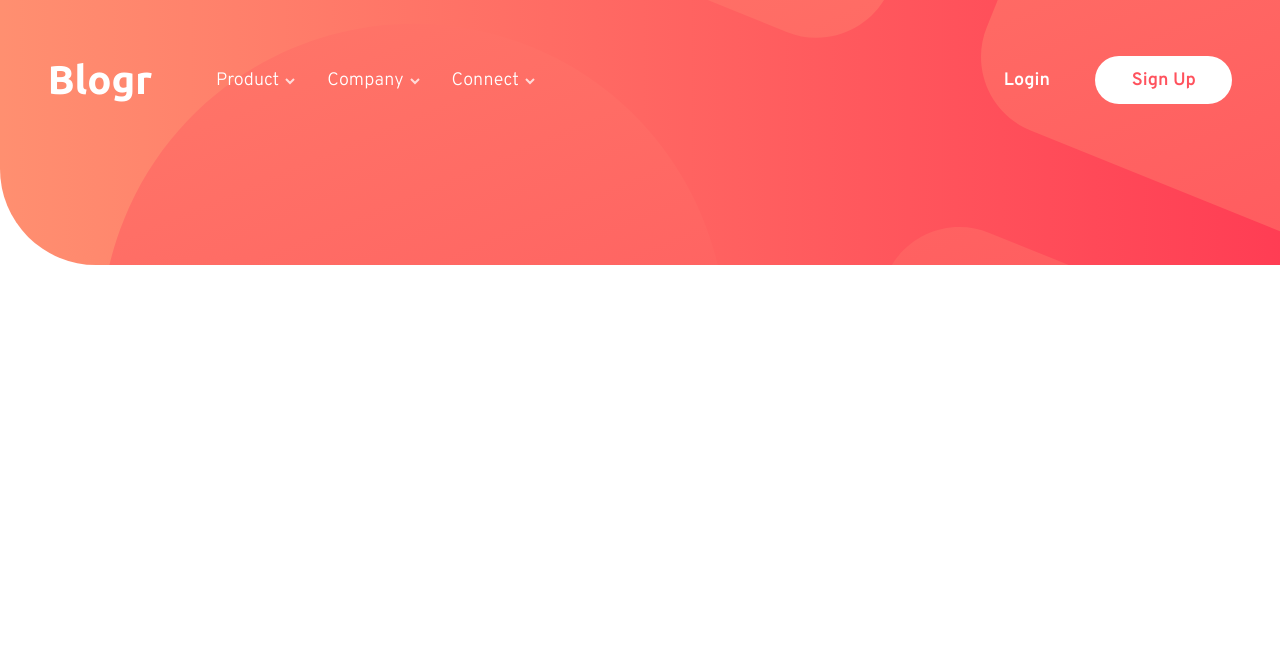
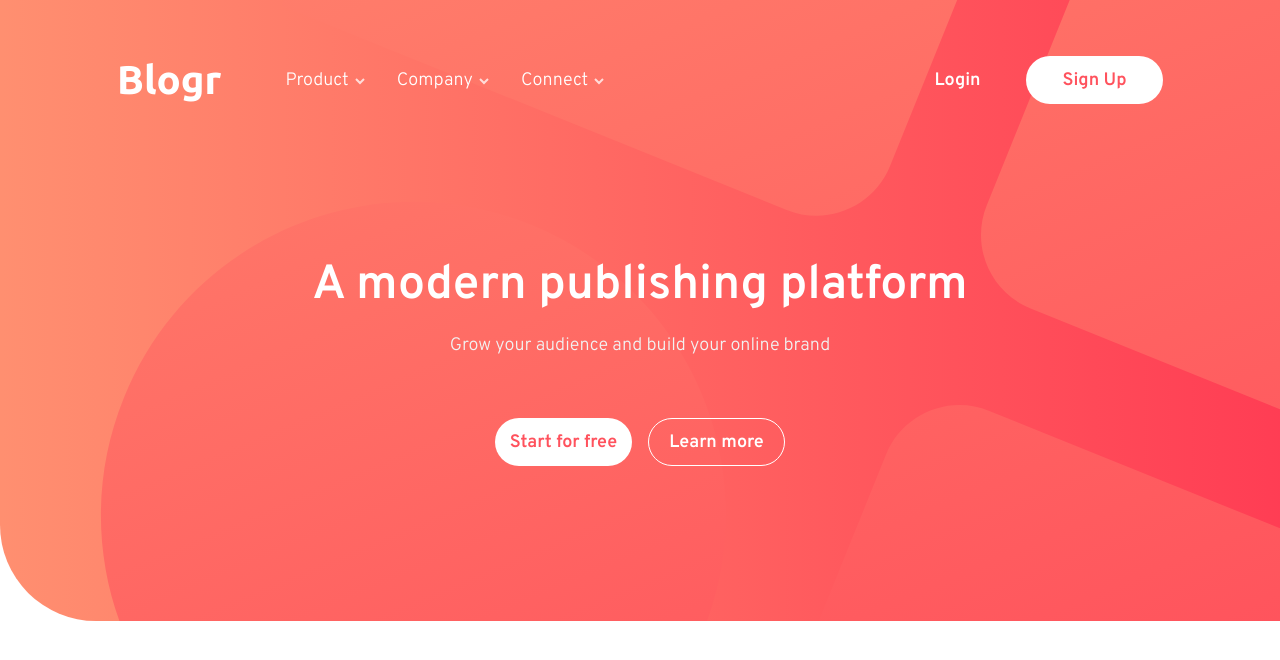
Before and after one commit to hyundonny/blogr-landing-page, a React (Create React App) app: page / in a window 1280 px wide. Shown: the top 660 px of the page. Built offline with nearby package versions, Linux system fonts and the light colour scheme.

Commit message:
Modified container, button styles, finished intro section

```diff
--- a/src/sections/IntroSection.js
+++ b/src/sections/IntroSection.js
@@ -32,13 +32,25 @@ const Intro = () => {
   });
 
   return (
-    <section className="hero">
+    <section className="intro">
+      <div className="container">
         <Header
           showHamburger={showHamburger}
           mobileMenuOpen={mobileMenuOpen}
           toggleMobileMenu={toggleMobileMenu}
         />
         <MobileMenu mobileMenuOpen={mobileMenuOpen} />
+        <div className="intro__body">
+          <h1 className="intro__body-title">A modern publishing platform</h1>
+          <p className="intro__body-text">
+            Grow your audience and build your online brand
+          </p>
+        </div>
+      </div>
+      <div className="intro__buttons">
+        <button className="button bg-white">Start for free</button>
+        <button className="button border">Learn more</button>
+      </div>
     </section>
   );
 };
--- a/src/sections/desktopMenu.js
+++ b/src/sections/desktopMenu.js
@@ -31,12 +31,8 @@ const DesktopMenu = () => {
         </li>
       </ul>
       <div className="buttons">
-        <button type="button" className="button">
-          Login
-        </button>
-        <button type="button" className="button button__cta">
-          Sign Up
-        </button>
+        <button className="button">Login</button>
+        <button className="button bg-white">Sign Up</button>
       </div>
     </nav>
   );
--- a/src/sections/header.js
+++ b/src/sections/header.js
@@ -3,7 +3,7 @@ import DesktopMenu from "./desktopMenu";
 
 const Header = ({ showHamburger, mobileMenuOpen, toggleMobileMenu }) => {
   return (
-    <header className="navbar container">
+    <header className="navbar">
       <a href="http://localhost:3000/" className="logo">
         Blogr
       </a>
--- a/src/sections/mobileMenu.js
+++ b/src/sections/mobileMenu.js
@@ -10,8 +10,8 @@ const MobileMenu = ({ mobileMenuOpen }) => {
         <Dropdown label="Connect" />
       </ul>
       <div className="mobile-menu__buttons">
-        <button className="mobile-menu__button">Login</button>
-        <button className="mobile-menu__button cta">Sign Up</button>
+        <button className="button mobile">Login</button>
+        <button className="button bg-gradient">Sign Up</button>
       </div>
     </div>
   );
--- a/src/styles/_desktopMenu.scss
+++ b/src/styles/_desktopMenu.scss
@@ -50,21 +50,3 @@
 .buttons {
   display: flex;
 }
-
-.button {
-  font-size: 1.125rem;
-  font-weight: 600;
-  font-family: "Overpass";
-  background: transparent;
-  border: 1px solid transparent;
-  color: white;
-  cursor: pointer;
-  border-radius: 2rem;
-  width: 8.5625rem;
-  height: 3rem;
-}
-
-.button__cta {
-  color: $lightRed;
-  background: white;
-}
--- a/src/styles/_globals.scss
+++ b/src/styles/_globals.scss
@@ -49,3 +49,38 @@ li {
   padding-right: 2rem;
   max-width: 69.375em;
 }
+
+.button {
+  font-size: 1.125rem;
+  font-weight: 600;
+  font-family: "Overpass";
+  background: transparent;
+  border: 1px solid transparent;
+  color: white;
+  cursor: pointer;
+  border-radius: 2rem;
+  width: 8.5625rem;
+  height: 3rem;
+
+  &.border {
+    border: 1px solid white;
+  }
+
+  &.mobile {
+    color: $veryDarkBlackBlue;
+  }
+}
+
+.bg-white {
+  background: white;
+  color: $lightRed;
+}
+
+.bg-gradient {
+  color: white;
+  background: linear-gradient(
+    to right,
+    $gradientVeryLightRed,
+    $gradientLightRed
+  );
+}
--- a/src/styles/_intro.scss
+++ b/src/styles/_intro.scss
@@ -1,4 +1,4 @@
-.hero {
+.intro {
   width: 100%;
   background-image: url("../images/bg-pattern-intro.svg"),
     linear-gradient(to bottom, $gradientVeryLightRed, $gradientLightRed);
@@ -39,12 +39,12 @@
     &-text {
       color: darken($white, 5%);
       line-height: 1.25;
-      font-size: 1.25rem;
+      font-size: 1.125rem;
       padding: 0.8rem;
     }
   }
 
-  &__links {
+  &__buttons {
     margin-top: 3rem;
 
     display: flex;
--- a/src/styles/_mobileMenu.scss
+++ b/src/styles/_mobileMenu.scss
@@ -70,25 +70,3 @@
   gap: 1rem;
   border-top: 1px solid $grayishBlue;
 }
-
-.mobile-menu__button {
-  font-size: 1.25rem;
-  font-weight: 600;
-  font-family: "Overpass";
-  cursor: pointer;
-  border-radius: 2rem;
-  width: 8.5625rem;
-  height: 3rem;
-  color: $veryDarkBlackBlue;
-  border: 1px solid transparent;
-  background: transparent;
-}
-
-.mobile-menu__button.cta {
-  color: white;
-  background: linear-gradient(
-    to right,
-    $gradientVeryLightRed,
-    $gradientLightRed
-  );
-}
```
Lines whose indentation alone changed are shown as unchanged.
